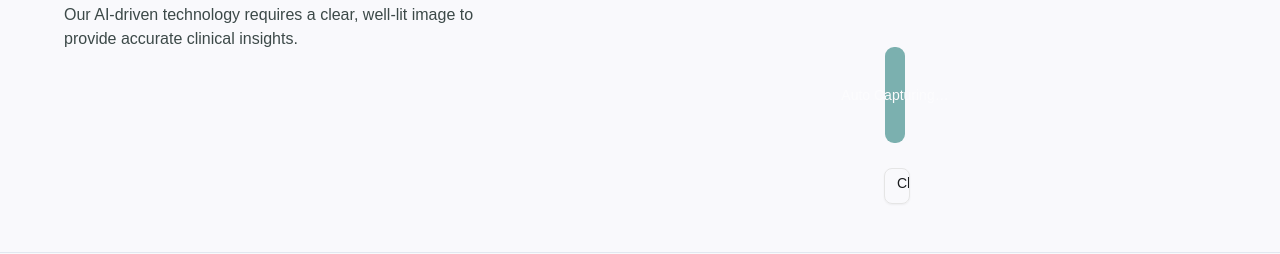
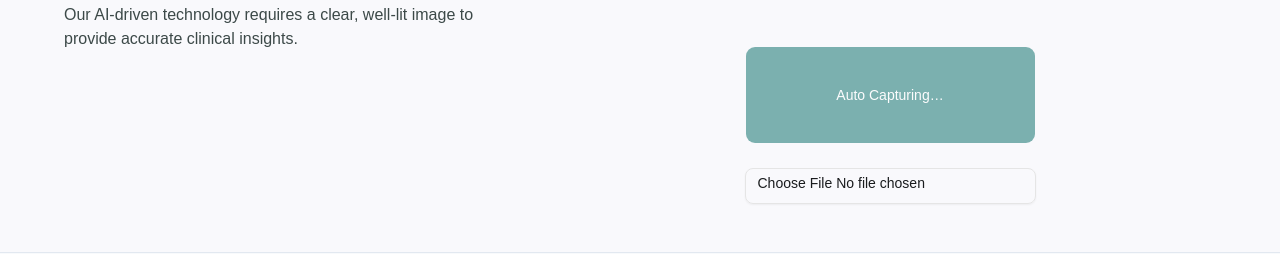
Before and after one commit to Abdulsamad-sama/skindex, a Next.js app: page /analysis in a window 1280 px wide. Shown: the part 424-678 px from the top of the page. Built offline with nearby package versions, Linux system fonts and the light colour scheme; no server answers.

Commit message:
Fix: width Uighur bug

```diff
--- a/app/analysis/page.tsx
+++ b/app/analysis/page.tsx
@@ -382,7 +382,7 @@ export default function AnalysisPage(): React.JSX.Element {
             )}
           </div>
 
-          <div className="mt-lg flex flex-col gap-md w-full max-w-sm">
+          <div className="mt-lg flex flex-col gap-md ">
             {/* Only show retake button when capture/analysis failed */}
             {analysisFailed ? (
               <Button
@@ -393,7 +393,7 @@ export default function AnalysisPage(): React.JSX.Element {
                 Retake Photo
               </Button>
             ) : (
-              <Button disabled className="w-full py-lg text-white">
+              <Button disabled className="py-lg text-white">
                 {loading ? "Analyzing…" : "Auto Capturing…"}
               </Button>
             )}
```
